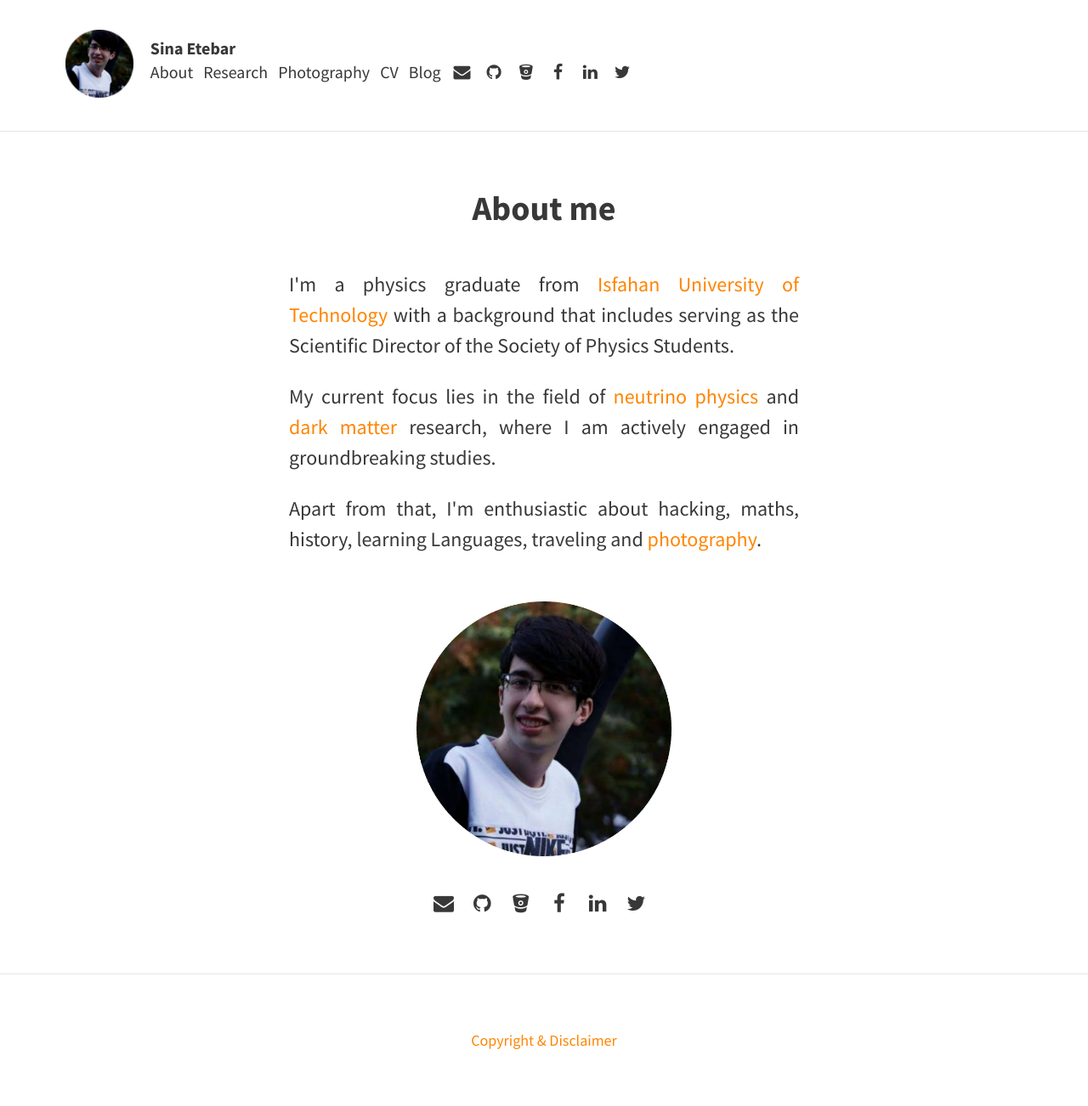
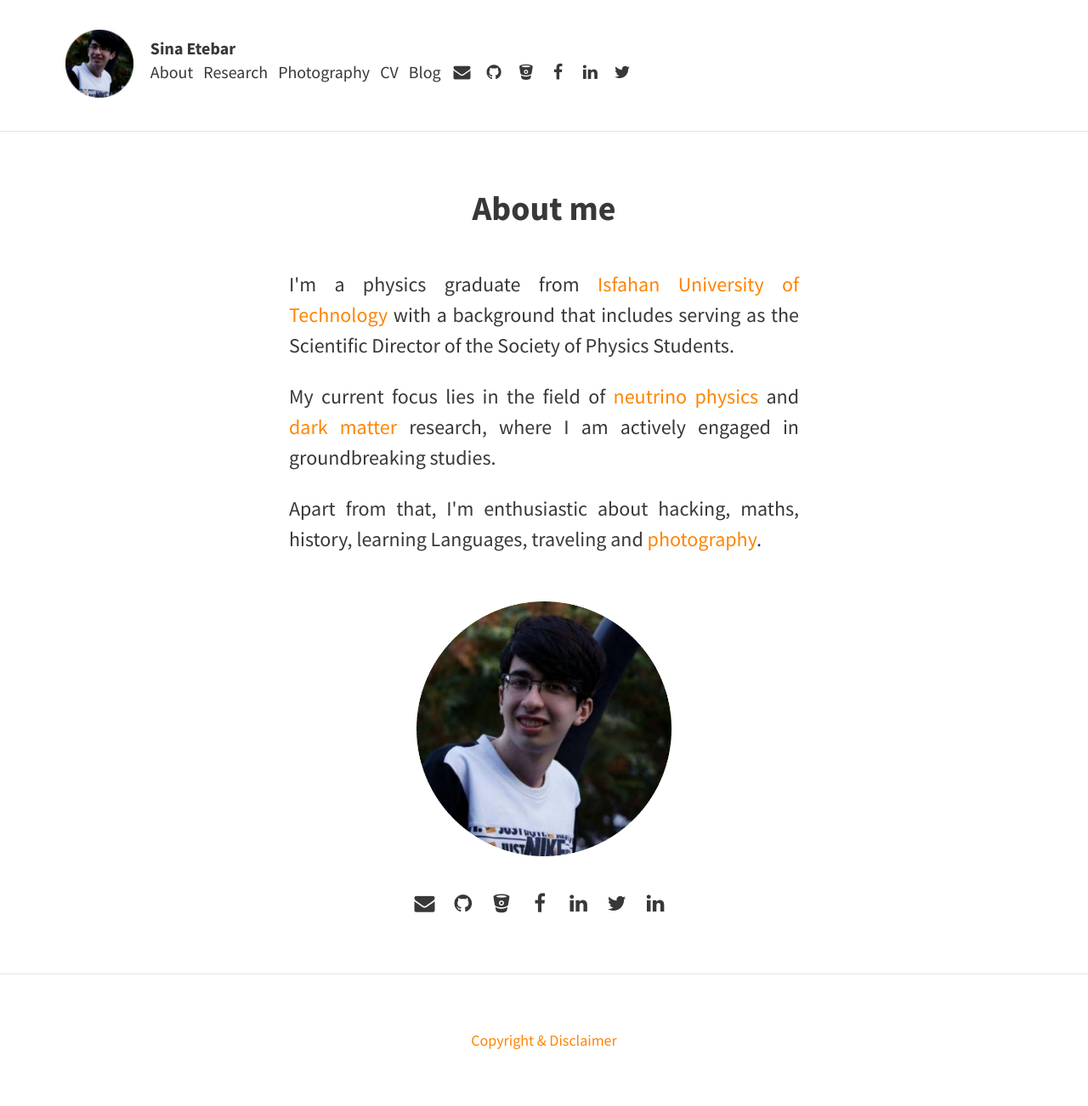
Before and after one commit to SinaEtebar/Website, a Jekyll site: the page built from index.html, in a window 1280 px wide. Shown: the whole page at 85% size. Built offline with Jekyll 4.4.1, drawn with Linux system fonts in a browser that asks for light colours; the list of posts is cut into pages by our own code.

Commit message:
Update index.html

```diff
--- a/index.html
+++ b/index.html
@@ -47,5 +47,10 @@ title: About me
 		<span class="fa fa-fw fa-twitter"></span>
 	</a>
 </li>
+<li>
+	<a href="{{ site.theme_settings.hackerone }}" title="{{ site.theme_settings.str_follow_on }} Hackerone">
+		<span class="fa fa-fw fa-linkedin"></span>
+	</a>
+</li>
 </ul>
 </div>
```
